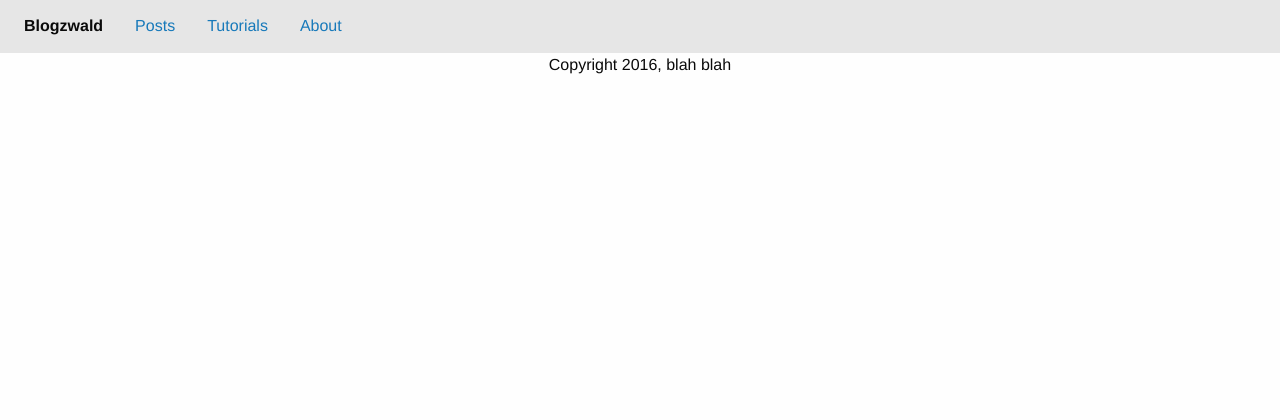
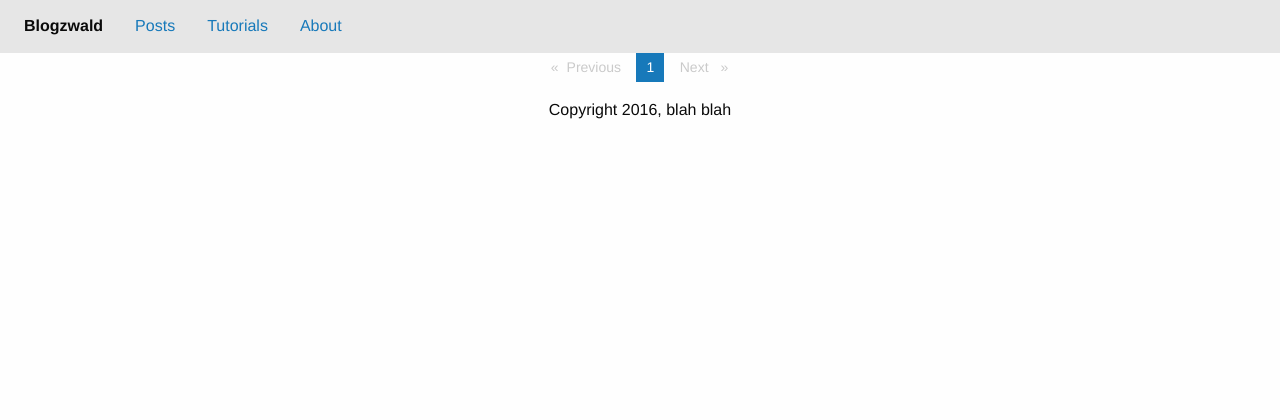
Before and after one commit to gazwald/blog, a Django app: page /posts/ in a window 1280 px wide. Shown: the part 201-621 px from the top of the page. Run offline with Django 3.2, Linux system fonts and the light colour scheme; data that the repository does not hold is empty; some libraries are stand-ins or nearby versions.

Commit message:
Added pagination.

```diff
--- a/posts/views.py
+++ b/posts/views.py
@@ -1,9 +1,20 @@
 from django.shortcuts import render, get_object_or_404
+from django.core.paginator import Paginator, EmptyPage, PageNotAnInteger
 from .models import Post
 
 
 def index(request):
-    posts = Post.objects.order_by('-date_pub')[:5]
+    post_list = Post.objects.order_by('-date_pub')
+    paginator = Paginator(post_list, 2)
+
+    page = request.GET.get('page')
+    try:
+        posts = paginator.page(page)
+    except PageNotAnInteger:
+        posts = paginator.page(1)
+    except EmptyPage:
+        posts = paginator.page(paginator.num_pages)
+
     context = {'posts': posts}
     return render(request, 'posts/view.html', context)
 
--- a/templates/posts/view.html
+++ b/templates/posts/view.html
@@ -11,4 +11,30 @@
             <p>{{ post.body | safe }}</p>
         </div>
     {% endfor %}
+
+	<ul class="pagination text-center" role="navigation" aria-label="Pagination">
+	{% if posts.has_previous %}
+        <li class="pagination-previous">
+            <a href="?page={{ posts.previous_page_number }}" aria-label="Previous page">Previous</a>
+	{% else %}
+        <li class="pagination-previous disabled">Previous
+	{% endif %}
+        </li>
+
+	{% for page in posts.paginator.page_range %}
+		{% if page == posts.number %}
+		<li class="current"><span class="show-for-sr">You're on page</span>{{ page }}</li>
+		{% else %}
+        <li><a href="?page={{ page }}" aria-label="Page {{ page }}">{{ page }}</a></li>
+		{% endif %}
+	{% endfor %}
+
+	{% if posts.has_next %}
+        <li class="pagination-next">
+            <a href="?page={{ posts.next_page_number }}" aria-label="Next page">Next</a>
+    {% else %}
+        <li class="pagination-next disabled">Next
+        </li>
+	{% endif %}
+	</ul>
 {% endblock %}
```
Also changed, not shown: README.md.
